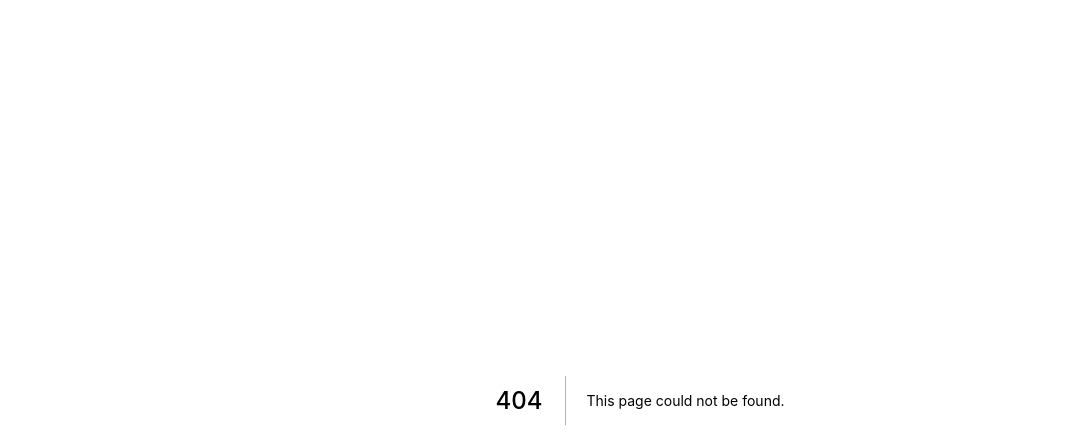
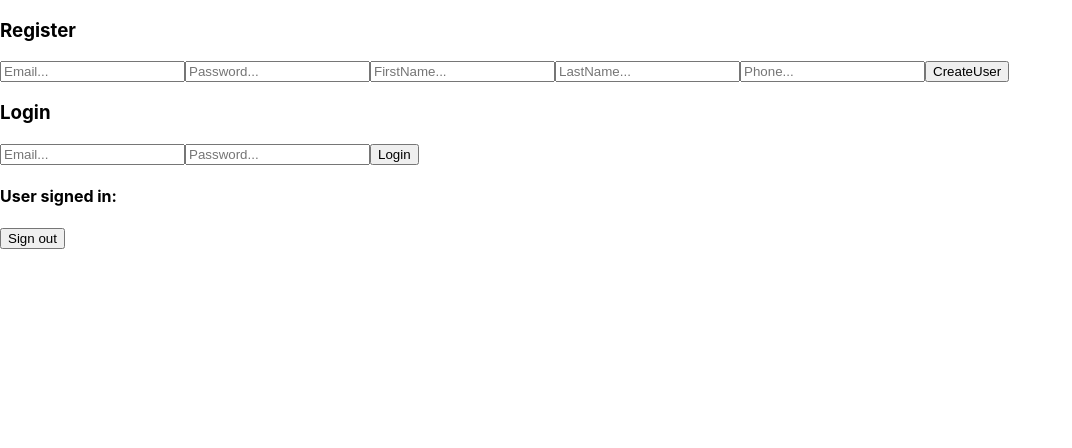
Before and after one commit to BasterCz/Serve.me, a Next.js app in the folder serve.me/: page /login in a window 1280 px wide. Before the commit this address had no page. Shown: the top 448 px of the page, without its empty margins (0-1072 px from the left). Built offline with nearby package versions, Linux system fonts and the light colour scheme; no server answers.

Commit message:
firebase_write_read+auth_login_register
Funkční firebase connect. Funkční registrace uživatele a přihlášení uživatele.

```diff
--- a/serve.me/package.json
+++ b/serve.me/package.json
@@ -8,6 +8,7 @@
     "lint": "next lint"
   },
   "dependencies": {
+    "firebase": "^9.4.0",
     "next": "12.0.3",
     "react": "17.0.2",
     "react-dom": "17.0.2"
--- /dev/null
+++ b/serve.me/pages/login.tsx
@@ -0,0 +1,101 @@
+import React, { SetStateAction, useState } from "react"
+import {createUserWithEmailAndPassword, onAuthStateChanged, signInWithEmailAndPassword, signOut} from "firebase/auth"
+import{auth} from "../utils/firebase"
+
+const Login=()=>{
+
+    const[registerEmail, SetRegisterEmail] = useState("");
+    const[registerPassword, SetRegisterPassword] = useState("");
+
+    const[loginEmail, SetLoginEmail] = useState("");
+    const[loginPassword, SetLoginPassword] = useState("");
+
+    const[user,SetUser] = useState<object | null >({});
+
+
+    onAuthStateChanged(auth, (curentUser) =>{
+        SetUser(curentUser);
+    })
+
+    const register = async () =>{
+        try{
+            const user = await createUserWithEmailAndPassword(auth, registerEmail, registerPassword);
+            console.log(user);
+        }catch(error : any){
+            console.log(error.message)
+        }
+
+    }
+
+    const login = async () =>{
+        try{
+            const user = await signInWithEmailAndPassword(auth, loginEmail, loginPassword);
+            console.log(user);
+        }catch(error : any){
+            console.log(error.message)
+        }
+    }
+
+    const logOut = async () =>{
+
+        await signOut(auth);
+    }
+
+    return(
+        <div>
+            <div>
+                <h3>Register</h3>
+                <input
+                    placeholder="Email..."
+                    onChange={(event)=>{
+                        SetRegisterEmail(event.target.value)
+                    }}
+                >
+
+                </input>
+                <input
+                    placeholder="Password..."
+                    onChange={(event)=>{
+                        SetRegisterPassword(event.target.value)
+                    }}
+                >
+
+                </input>
+                <input placeholder="FirstName..."></input>
+                <input placeholder="LastName..."></input>
+                <input placeholder="Phone..."></input>
+
+                <button onClick={register}>CreateUser</button>
+            </div>
+            <div>
+                <h3>Login</h3>
+                <input
+                    placeholder="Email..."
+                    onChange={(event)=>{
+                        SetLoginEmail(event.target.value)
+                    }}
+                >
+
+                </input>
+                <input
+                    placeholder="Password..."
+                    onChange={(event)=>{
+                        SetLoginPassword(event.target.value)
+                    }}
+                >
+
+                </input>
+
+                <button onClick={login}>Login</button>
+            </div>
+            <h4>User signed in: </h4>
+            {
+                //@ts-ignore: Object is possibly 'null'
+                user?.email
+            }
+
+            <button onClick={logOut}>Sign out</button>
+        </div>
+    )
+}
+export default Login;
--- /dev/null
+++ b/serve.me/utils/firebase.js
@@ -0,0 +1,16 @@
+import { initializeApp } from "firebase/app";
+import {getFirestore} from "firebase/firestore";
+import {getAuth} from "firebase/auth"
+
+const firebaseConfig = {
+  apiKey: "AIzaSyDUh6nxzf1KO8OvZVQBXUX9FrehYu7MrTw",
+  authDomain: "serve-me-6209f.firebaseapp.com",
+  projectId: "serve-me-6209f",
+  storageBucket: "serve-me-6209f.appspot.com",
+  messagingSenderId: "163903608078",
+  appId: "1:163903608078:web:a1a887a26a89739625335f"
+};
+
+const app = initializeApp(firebaseConfig);
+export const auth = getAuth(app);
+export default getFirestore();
```
Also changed, not shown: serve.me/pages/addFirebaseData.tsx (added, +27 -0 lines), serve.me/pages/testFirebase.tsx (added, +28 -0 lines), 2 other files (tests, documents, lock files or other folders).
